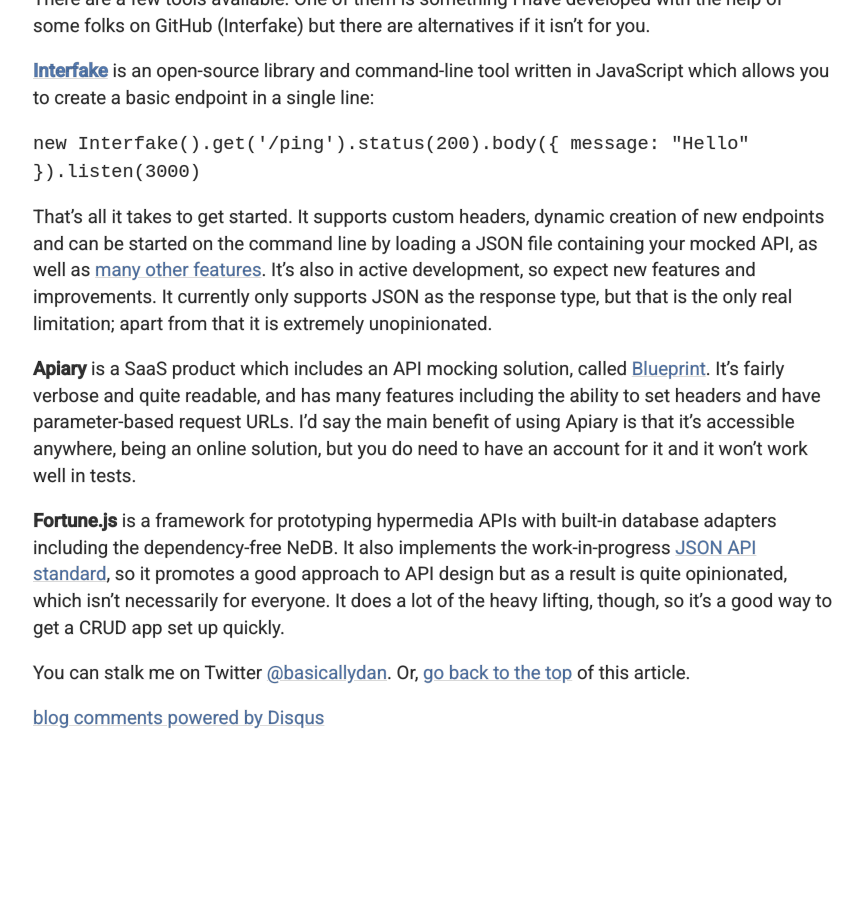
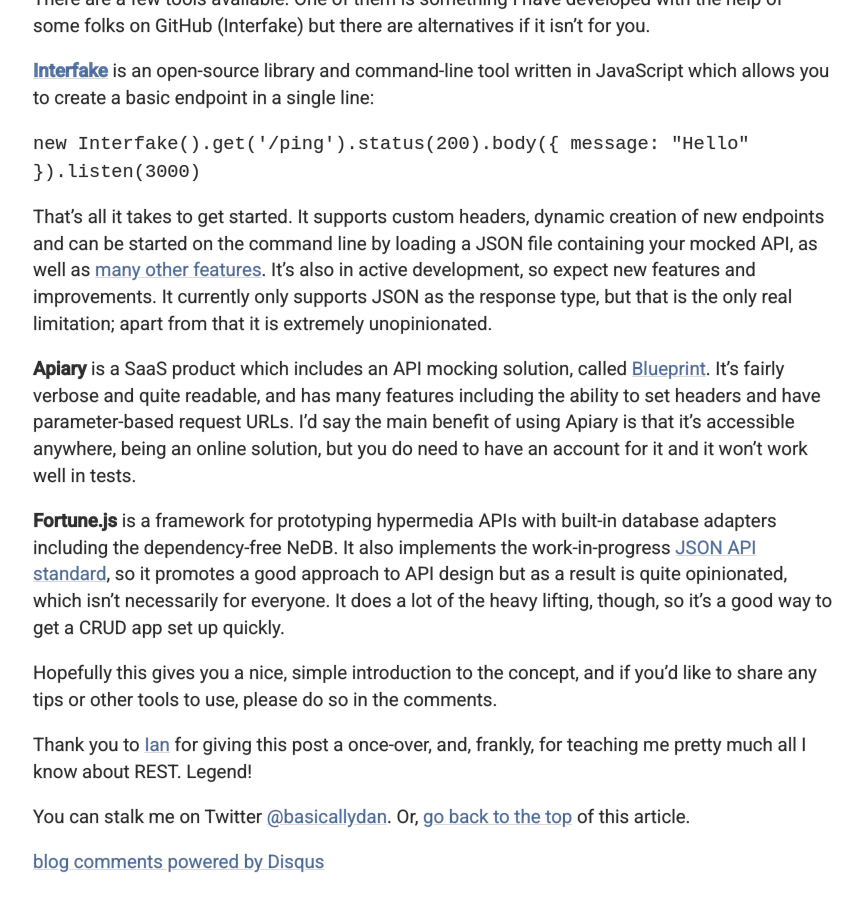
Before and after one commit to basicallydan/danhough.com, a Jekyll site: the page built from _posts/2014-06-15-api-prototyping.markdown, in a window 1280 px wide and 900 px high, scrolled down 1180 px. Shown: the whole window, without its empty margins (207-1070 px from the left). Built offline with Jekyll 4.4.1, drawn with Linux system fonts in a browser that asks for light colours; Markdown is read by kramdown in place of the engine named in the settings; comment, search, counter and statistics services are not loaded; before the commit the page ends 1936 px from its top, so only the background shows below that.

Commit message:
Added thanks to Ian at bottom

```diff
--- a/_posts/2014-06-15-api-prototyping.markdown
+++ b/_posts/2014-06-15-api-prototyping.markdown
@@ -35,3 +35,7 @@
 **Apiary** is a SaaS product which includes an API mocking solution, called [Blueprint](http://apiary.io/blueprint). It's fairly verbose and quite readable, and has many features including the ability to set headers and have parameter-based request URLs. I'd say the main benefit of using Apiary is that it's accessible anywhere, being an online solution, but you do need to have an account for it and it won't work well in tests.
 
 **Fortune.js** is a framework for prototyping hypermedia APIs with built-in database adapters including the dependency-free NeDB. It also implements the work-in-progress [JSON API standard](http://jsonapi.org/), so it promotes a good approach to API design but as a result is quite opinionated, which isn't necessarily for everyone. It does a lot of the heavy lifting, though, so it's a good way to get a CRUD app set up quickly.
+
+Hopefully this gives you a nice, simple introduction to the concept, and if you'd like to share any tips or other tools to use, please do so in the comments.
+
+Thank you to [Ian](https://twitter.com/icooper) for giving this post a once-over, and, frankly, for teaching me pretty much all I know about REST. Legend!
```
